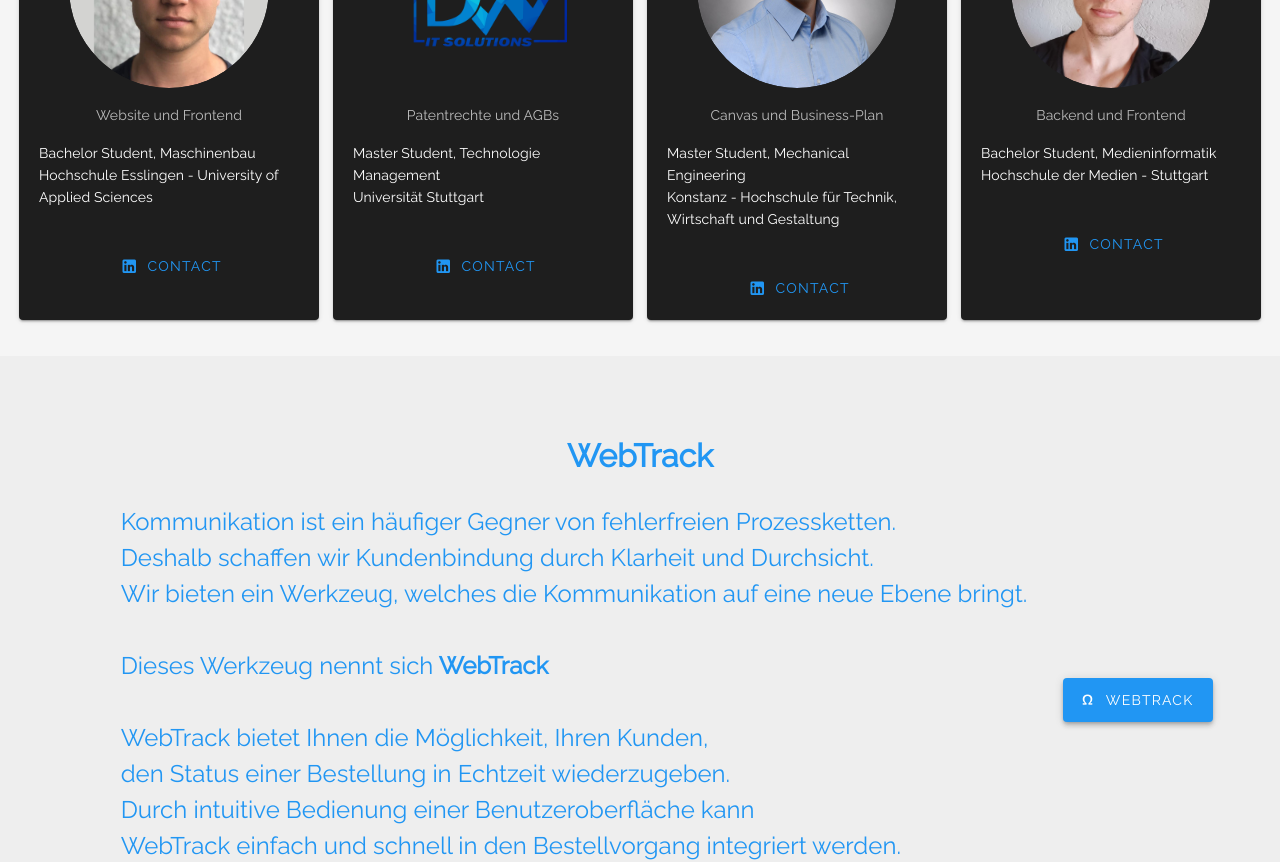
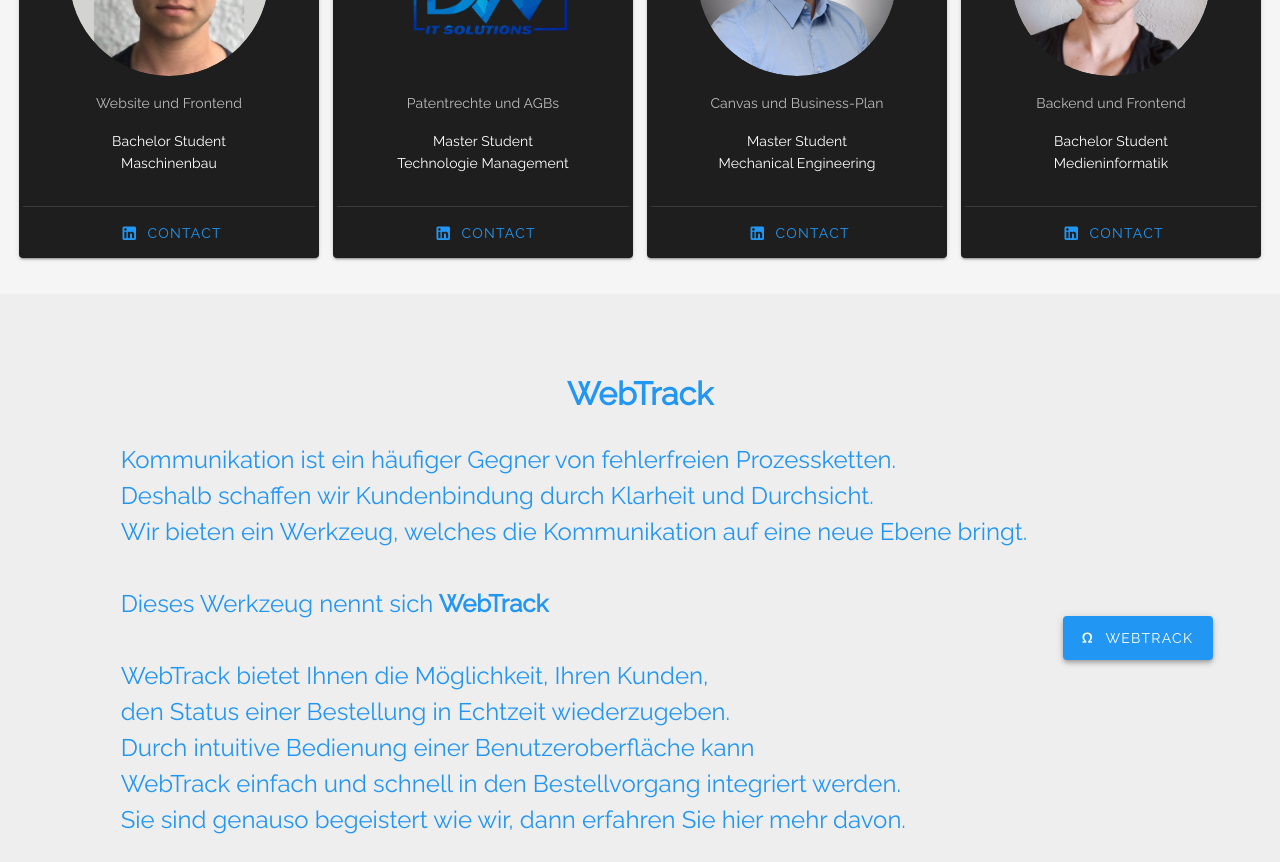
Before and after one commit to DataworkItSolution/DataworkItSolution.github.io, a Vue app: page /#/ in a window 1280 px wide. Shown: the part 1120-1982 px from the top of the page. Built offline with nearby package versions, Linux system fonts and the light colour scheme.

Commit message:
last stylings + mail service

```diff
--- a/src/components/Background.vue
+++ b/src/components/Background.vue
@@ -1,5 +1,5 @@
 <template>
-  <div id="landing">
+  <container fluid id="landing">
     <v-row class="grey lighten-3">
       <v-col align="center">
         <v-img
@@ -23,12 +23,12 @@
           fab
           text
           border
-          class="blue--text animate__animated animate__slideInDown animate__repeat-3"
+          class="blue--text animate__animated animate__bounce animate__repeat-3"
           ><v-icon x-large> mdi-chevron-double-down </v-icon></v-btn
         >
       </v-col>
     </v-row>
-  </div>
+  </container>
 </template>
 
 <script>
@@ -72,7 +72,7 @@
   font-size: 25px;
 }
 
-.animate__animated.animate__slideInDown {
+.animate__animated.animate__bounce {
   --animate-duration: 2s;
   --animate-delay: 0.9s;
 }
--- a/src/components/Contact.vue
+++ b/src/components/Contact.vue
@@ -1,18 +1,12 @@
 <template>
-  <div>
-    <v-btn text @click="dialog =!dialog">
-        <v-icon color="blue" small left> mdi-chat-plus </v-icon>
-        <span class="grey--text text--lighten-1 ">Kontakt</span>
-      </v-btn>
-
   <v-dialog v-model="dialog" max-width="800px" >
     <!--Knopf-->
-    <!-- <template v-slot:activator="{ on, attrs }" >
+    <template v-slot:activator="{ on, attrs }" >
       <v-btn text dark v-bind="attrs" v-on="on">
         <v-icon color="blue" small left> mdi-chat-plus </v-icon>
         <span class="grey--text text--lighten-1 ">Kontakt</span>
       </v-btn>
-    </template> -->
+    </template>
 
     <!--Kontent-->
     <ValidationObserver v-slot="{ invalid }">
@@ -98,7 +92,7 @@
 
               </v-row>
             </v-container>
-            <small>*kennzeichnet erforderliche Felder</small>
+            <!-- <small>*kennzeichnet erforderliche Felder</small> -->
           </v-card-text>
 
           <v-card-actions>
@@ -116,14 +110,15 @@
             dark
             class="blue darken"
             @click="dialog = false"
-            @submit.prevent="onSubmit"> Save </v-btn>
+            @submit.prevent="onSubmit"
+            :href="'mailto:' + sendToMail + '?subject=' + form.subject + '&body=' + greeting + form.message + '%0D%0A'+'%0D%0A' + regards + '%0D%0A' + form.firstname + ' ' + form.lastname"
+            > Save </v-btn>
             <v-spacer></v-spacer>
           </v-card-actions>
         </v-card>
       </form>
     </ValidationObserver>
   </v-dialog>
-</div>
 </template>
 
 
@@ -136,7 +131,13 @@
         lastname: '',
         subject: '',
         message: '',
-    }
+    },
+    sendToMail: 'thomassindlinger1@gmail.com',
+    serviceID: 'service_o0cr2xm',
+    templateID: 'template_q7ytghg',
+    userID: 'user_VGQM4dJPV57Heymmcui95',
+    regards: 'Mit freundlichen Grüßen / Kind Regards',
+    greeting: 'Hallo DataWork-Team, %0D%0A %0D%0A'
   }),
   methods: {
     onSubmit () {
--- a/src/components/Foot.vue
+++ b/src/components/Foot.vue
@@ -9,15 +9,13 @@
         text
         rounded
         class="my-2 font-weight-light"
-        :to="link.route"
-      >
-        {{ link.name }}</v-btn
-      >
+        :to="link.route">{{ link.name }}</v-btn>
 
       <v-col class="text-center" dark cols="12">
+        <v-divider></v-divider>
         {{ new Date().getFullYear() }} —
-        <strong>DataWork IT Solutions </strong>
         <v-icon small>mdi-copyright</v-icon>
+        <strong>DataWork IT Solutions</strong>
       </v-col>
     </v-row>
   </v-footer>
--- a/src/components/NavBarMobile.vue
+++ b/src/components/NavBarMobile.vue
@@ -1,8 +1,5 @@
 <template>
   <v-app-bar v-if="this.$route.name == 'Home'" app dark>
-
-    <v-spacer></v-spacer>
-
     <v-menu offset-y
     transition="scale-transition">
       <template v-slot:activator="{ on, attrs }">
@@ -22,8 +19,9 @@
         </v-list-item>
         <Contact />
       </v-list>
+    </v-menu>
 
-    </v-menu>
+    <v-spacer></v-spacer>
 
     <v-btn text @click="$vuetify.goTo('#landing')">
       <span class="font-weight-bold">Data</span>
--- a/src/components/Persons.vue
+++ b/src/components/Persons.vue
@@ -14,9 +14,9 @@
               class="pa-1 mx-auto"
               dark
               width="300px"
-              height="500px"
+              height="450px"
               :elevation="hover ? 20 : 2"
-              align="center" justify="center"
+              align="center"
             >
               <v-card-title :class="{ 'blue--text': hover }">
                 {{ leader.name }}
@@ -33,12 +33,13 @@
                 {{leader.skill }}
               </v-card-subtitle>
 
-              <v-card-text align="left" justify="left" class="white--text">
-                <p>{{ leader.job }}<br>{{leader.company}}</p>
+              <v-card-text align="center" class="white--text">
+                <p>{{ leader.title }}<br>{{leader.job}}</p>
               </v-card-text>
-              <v-spacer></v-spacer>
 
-              <v-card-actions class="py-auto">
+              <v-divider></v-divider>
+
+              <v-card-actions class="">
                 <v-spacer></v-spacer>
                 <v-btn text color="blue" :href="leader.linkedin" target="_blank">
                   <v-icon left color="">mdi-linkedin</v-icon>
@@ -60,7 +61,8 @@
       {
         name: "Thomas Sindlinger",
         skill: "Website und Frontend",
-        job:"Bachelor Student, Maschinenbau",
+        title: "Bachelor Student",
+        job:"Maschinenbau",
         company:"Hochschule Esslingen - University of Applied Sciences",
         bild: "Profilbild/Profilbild_thomas.jpg",
         linkedin: "https://www.linkedin.com/in/thomas-sindlinger-38b0721b8",
@@ -68,7 +70,8 @@
       {
         name: "Michael Sindlinger",
         skill: "Patentrechte und AGBs",
-        job: "Master Student, Technologie Management",
+        title: "Master Student",
+        job: "Technologie Management",
         company: "Universität Stuttgart",
         bild: "Logo_muster_blau.png",
         linkedin: "https://www.linkedin.com/in/michael-sindlinger-3a33a51b9/",
@@ -76,7 +79,8 @@
       {
         name: "Marius Walz",
         skill: "Canvas und Business-Plan",
-        job:"Master Student, Mechanical Engineering",
+        title: "Master Student",
+        job:"Mechanical Engineering",
         company:"Konstanz - Hochschule für Technik, Wirtschaft und Gestaltung",
         bild: "Profilbild/Profilbild_marius.jpg",
         linkedin: "https://www.linkedin.com/in/marius-walz-5980801b4/",
@@ -84,12 +88,14 @@
       {
         name: "Dominik Ratzel",
         skill: "Backend und Frontend",
-        job: "Bachelor Student, Medieninformatik",
+        title: "Bachelor Student",
+        job: "Medieninformatik",
         company: "Hochschule der Medien - Stuttgart",
         bild: "Profilbild/Profilbild_dominik.jpeg",
         linkedin: "https://www.linkedin.com/in/dominik-ratzel-19652a1a3/",
       },
     ],
+    show: false,
   }),
 
   methods: {},
--- a/src/components/Service.vue
+++ b/src/components/Service.vue
@@ -62,7 +62,7 @@
           large
           elevation="4"
           dark
-          class="blue animate__animated animate__bounceIn animate__repeat-3">
+          class="blue">
           <v-icon left small>mdi-information</v-icon>
           <span>WebService</span>
         </v-btn>
@@ -84,7 +84,6 @@
   font-size: 20px;
 }
 div {
-
   font-family: "Raleway", sans-serif;
 }
 </style>
--- a/src/components/Software.vue
+++ b/src/components/Software.vue
@@ -67,7 +67,7 @@
           large
           elevation="4"
           dark
-          class="blue animate__animated animate__bounceIn animate__repeat-3">
+          class="blue">
           <v-icon left small>mdi-omega</v-icon>
           <span>WebTrack</span>
         </v-btn>
@@ -92,9 +92,4 @@
 
   font-family: "Raleway", sans-serif;
 }
-
-.animate__animated.animate__bounceIn {
-  --animate-duration: 4s;
-  --animate-delay: 3s;
-}
 </style>
--- a/src/views/AGB.vue
+++ b/src/views/AGB.vue
@@ -1,5 +1,5 @@
 <template>
-  <div class="agb">
+  <div class="agb animate__animated animate__fadeIn">
     <h1>This is an AGB</h1>
   </div>
 </template>
--- a/src/views/Datenschutz.vue
+++ b/src/views/Datenschutz.vue
@@ -1,6 +1,6 @@
 <template>
-  <div class="datenschutz">
-    <h1>This is an Datenschutz</h1>
+  <div class="datenschutz animate__animated animate__fadeIn">
+    <h1>This is a data protection</h1>
   </div>
 </template>
 
--- a/src/views/Home.vue
+++ b/src/views/Home.vue
@@ -1,5 +1,5 @@
 <template>
-  <div class="home">
+  <div class="home animate__animated animate__fadeIn">
    <Background />
     <Persons />
     <Software />
--- a/src/views/Impressum.vue
+++ b/src/views/Impressum.vue
@@ -1,9 +1,9 @@
 <template>
-  <div class="impressum">
-    <h1>This is an Impressum</h1>
-    <v-btn small elevation="1" color="red" @click="route">
+  <div class="impressum animate__animated animate__fadeIn">
+    <h1>This is an imprint</h1>
+    <!-- <v-btn small elevation="1" color="red" @click="route">
       <v-icon color="blue">mdi-heart</v-icon>
-    </v-btn>
+    </v-btn> -->
   </div>
 </template>
 
```
Lines whose indentation alone changed are shown as unchanged.
